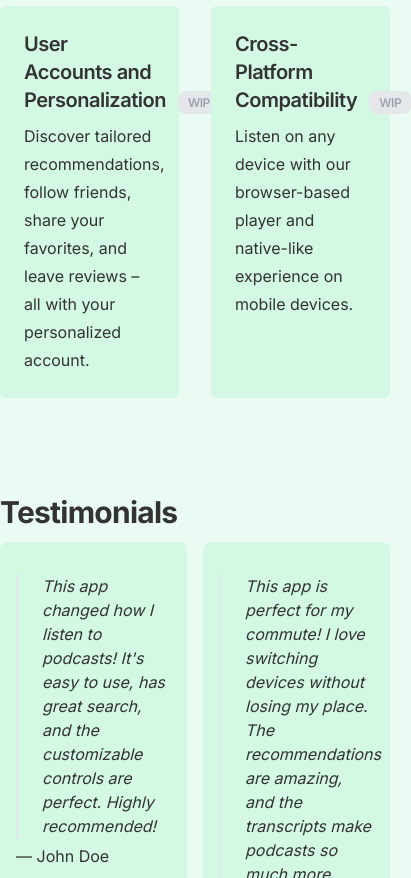
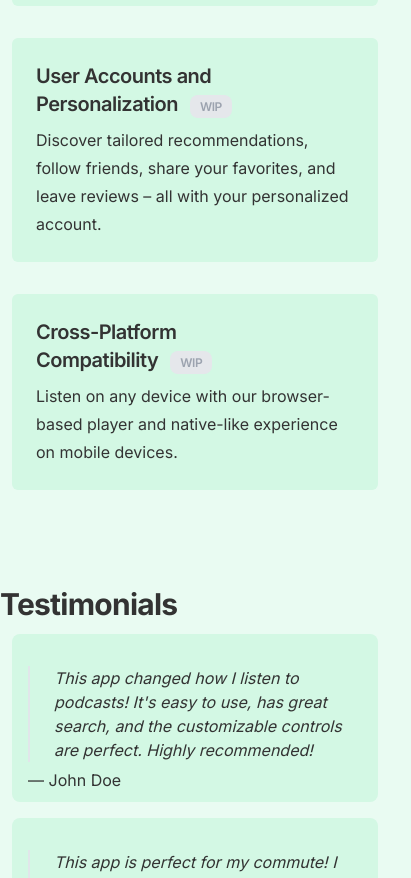
Before and after one commit to abdelkd/podquest, a Next.js app: page / in a window 390 px wide. Shown: the part 1122-2000 px from the top of the page, 411 px wide, since content can reach past the window. Built offline with nearby package versions, Linux system fonts and the light colour scheme.

Commit message:
fix: responsive cards grid

```diff
--- a/app/page.tsx
+++ b/app/page.tsx
@@ -59,7 +59,7 @@ export default function Home() {
       <h3 className="mt-14 pb-5 scroll-m-20 text-3xl font-bold tracking-tight mr-auto">
         Features
       </h3>
-      <section className="grid grid-cols-2 gap-8">
+      <section className="grid md:grid-cols-2 gap-8 px-3 md:px-0">
         <FeatureCard title="Podcast search and discovery" isWIP>
           Find the perfect podcast instantly with powerful search across
           directories, advanced filtering options, and detailed episode
@@ -82,7 +82,7 @@ export default function Home() {
       <h3 className="mt-24 mb-3 scroll-m-20 text-3xl font-bold tracking-tight mr-auto">
         Testimonials
       </h3>
-      <section className="grid grid-cols-2 gap-4 w-full">
+      <section className="grid md:grid-cols-2 gap-4 w-full px-3 md:px-0">
         <TestimonialCard author="John Doe">
           This app changed how I listen to podcasts! It&apos;s easy to use, has great
           search, and the customizable controls are perfect. Highly recommended!
```
